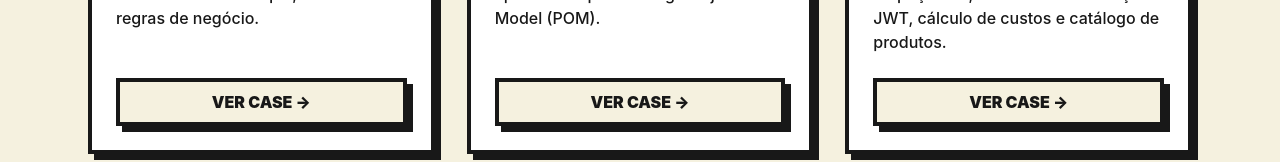
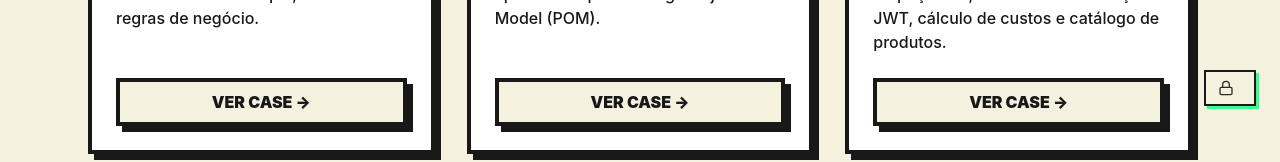
Before and after one commit to Ali-Maia/portfolio-qa, a React (Vite) app: page /projetos in a window 1280 px wide. Shown: the part 670-832 px from the top of the page. Built offline with nearby package versions, Linux system fonts and the light colour scheme.

Commit message:
adiciona easter egg de acesso à página de cibersegurança

```diff
--- a/src/pages/ProjectsList.jsx
+++ b/src/pages/ProjectsList.jsx
@@ -1,3 +1,5 @@
+import { Link } from 'react-router-dom'
+import { Lock } from 'lucide-react'
 import projects from '../data/projects/index.js'
 import ProjectCard from '../components/ProjectCard'
 
@@ -15,6 +17,19 @@ const ProjectsList = () => (
         <ProjectCard key={project.slug} project={project} />
       ))}
     </div>
+
+      {/* Easter egg — acesso a projetos de cibersegurança */}
+<Link
+  to="/cyberseguranca"
+  title="acesso restrito"
+  className="group fixed bottom-6 right-6 z-20 flex items-center gap-2 bg-[#F5F1DF] dark:bg-[#3D3934] text-[#181818] dark:text-[#39FF88] border-2 border-[#181818] dark:border-[#050505] px-3 py-2 shadow-[3px_3px_0px_#39FF88] transition-transform hover:-translate-y-0.5 hover:-translate-x-0.5"
+>
+  <Lock size={16} className="animate-pulse" />
+  <span className="max-w-0 overflow-hidden whitespace-nowrap font-mono text-xs group-hover:max-w-xs group-hover:ml-1 transition-all duration-300">
+    acesso_restrito.sh
+  </span>
+</Link>
+
   </section>
 )
 
```
